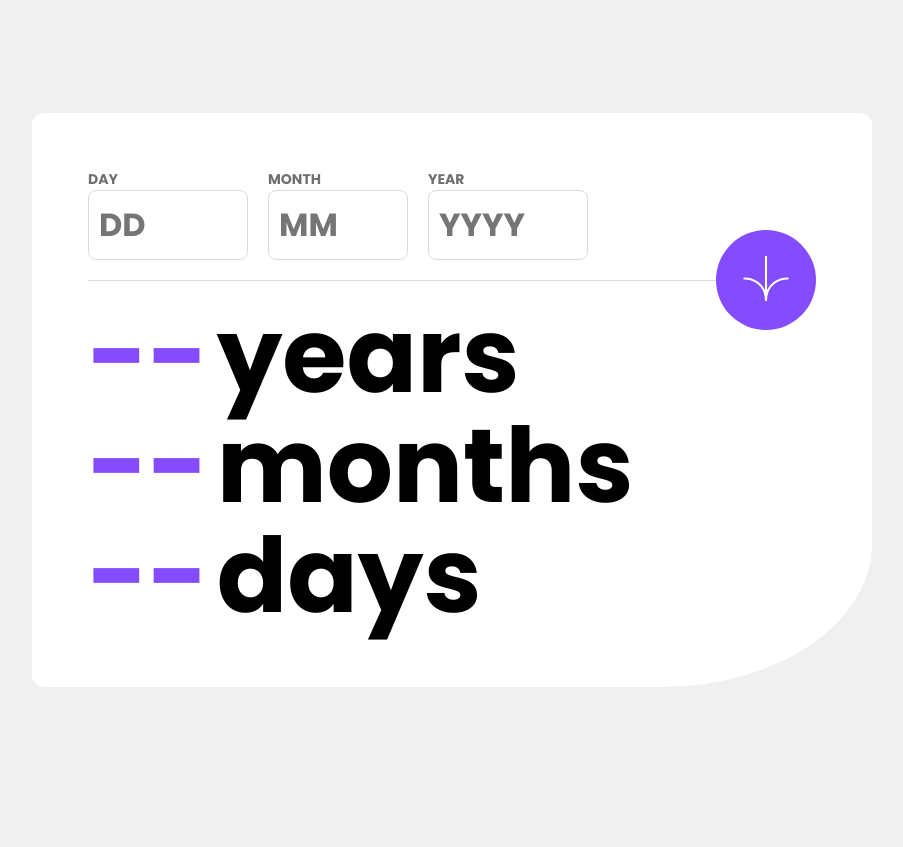
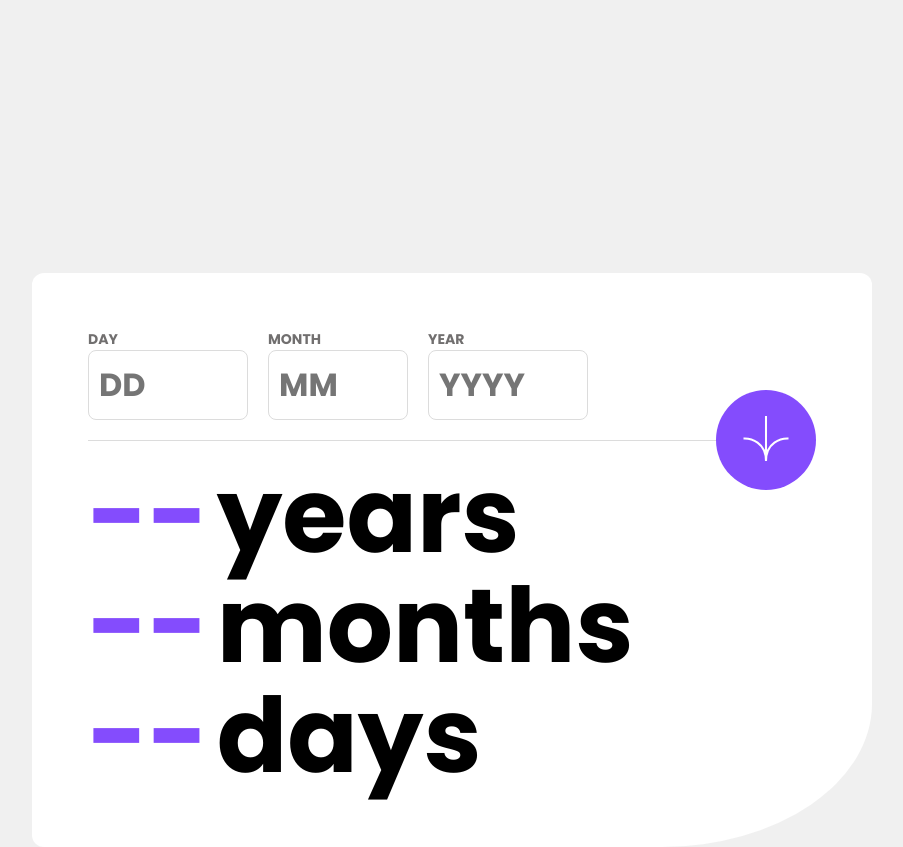
Before and after one commit to Kogp/AgeCalc, a plain HTML site: page index.html in a window 1280 px wide. Shown: the whole page, without its empty margins (188-1091 px from the left). Before the commit the page ends 800 px from the top, so only its background shows below. Drawn offline with Linux system fonts and the light colour scheme.

Commit message:
change on orientation

```diff
--- a/style.css
+++ b/style.css
@@ -289,3 +289,8 @@ input[type=number]::-webkit-outer-spin-button {
     }
 
 }
+@media (orientation: landscape) {
+    .calculator {
+        margin-top: 25%;
+    }
+}
```
